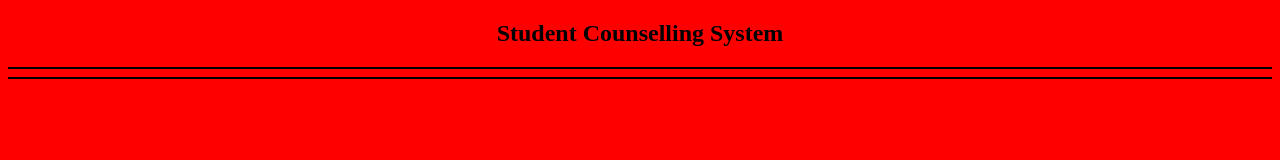
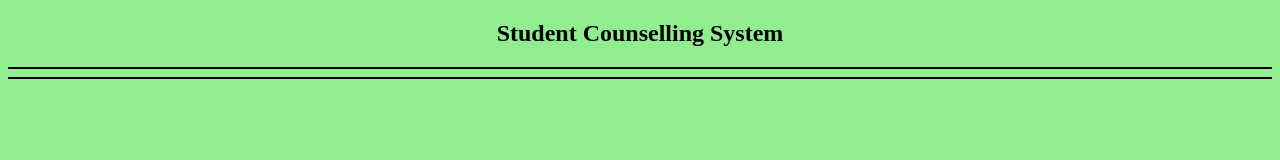
Before and after one commit to 2300032278JYOTHIKRISHNA/htmlproject, a plain HTML site: page index.html in a window 1280 px wide. Drawn offline with Linux system fonts and the light colour scheme.

Commit message:
Update index.html

```diff
--- a/index.html
+++ b/index.html
@@ -5,7 +5,7 @@
     <meta name="viewport" content="width=device-width, initial-scale=1.0">
     <title>HTML</title>
 </head>
-<body bgcolor="red">
+<body bgcolor="lightgreen">
     <h2 align="center">Student Counselling System</h2>
     <hr color="black"><hr color="black">
 </body>
```
